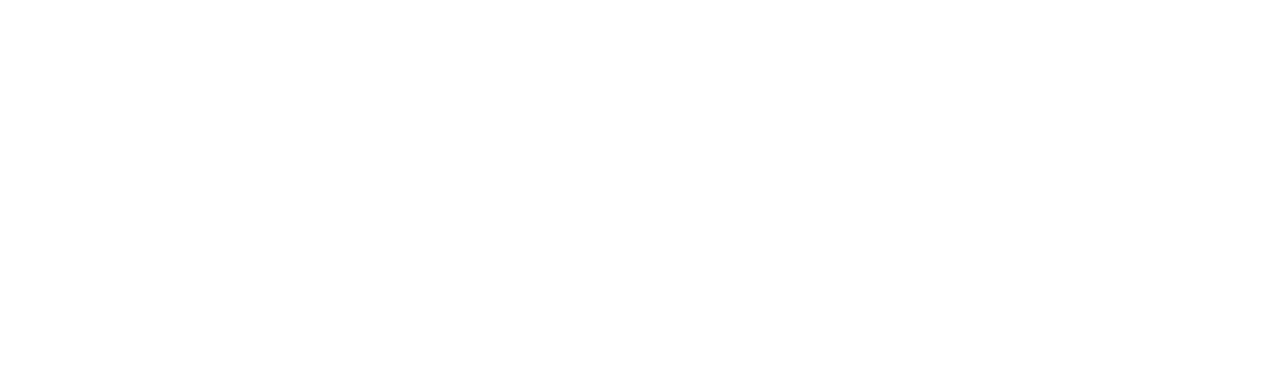
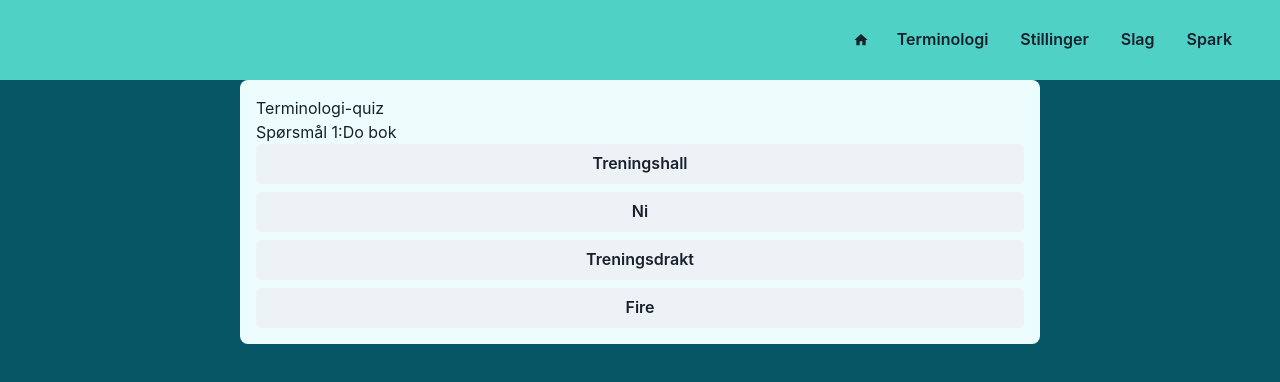
Before and after one commit to ohjohnsen/taekwondo-quiz-web, a React (Create React App) app: page /terminologyquiz in a window 1280 px wide. Before the commit this address had no page. Shown: the top 382 px of the page. Built offline with nearby package versions, Linux system fonts and the light colour scheme.

Commit message:
Adding NavBar

```diff
--- a/src/App.jsx
+++ b/src/App.jsx
@@ -6,14 +6,14 @@
   Route
 } from "react-router-dom";
 import MainPage from './pages/MainPage';
-import GuessTerminology from './pages/GuessTerminology';
+import TerminologyQuiz from './pages/TerminologyQuiz';
 
 function App() {
   return (
     <ChakraProvider>
       <BrowserRouter>
         <Routes>
-          <Route exact path="/guessterminology" element={<GuessTerminology />} />
+          <Route exact path="/terminologyquiz" element={<TerminologyQuiz />} />
           <Route path="/" element={<MainPage />} />
         </Routes>
       </BrowserRouter>
--- /dev/null
+++ b/src/components/NavBar.jsx
@@ -0,0 +1,109 @@
+import React from 'react';
+import { Box, Button, Flex, IconButton, Menu, MenuButton, MenuItem, MenuList } from '@chakra-ui/react';
+import { Link } from "react-router-dom";
+import { MdHome } from "react-icons/md";
+
+const NavBar = () => {
+  return (
+    <Box as="nav" height="5rem" width="100%" top="0" position="sticky">
+      <Flex
+        flexDirection="row"
+        height="100%"
+        width="100%"
+        alignItems="center"
+        justifyContent="right"
+        paddingRight="2rem"
+        background="teal.300"
+      >
+        <Menu>
+          <IconButton
+            as={Link}
+            to="/"
+            icon={<MdHome />}
+            background="transparent"
+            _hover={{ background: "#ffffff60" }}
+          />
+        </Menu>
+
+        <Menu>
+          <MenuButton
+            as={Button}
+            px={4}
+            borderRadius={5}
+            background="transparent"
+            _hover={{ background: "#ffffff60" }}
+          >
+            Terminologi
+          </MenuButton>
+          <MenuList marginTop="-0.5rem">
+            <MenuItem>
+              Teori
+            </MenuItem>
+            <MenuItem as={Link} to="/terminologyquiz">
+              Quiz
+            </MenuItem>
+          </MenuList>
+        </Menu>
+        <Menu>
+          <MenuButton
+            as={Button}
+            px={4}
+            borderRadius={5}
+            background="transparent"
+            _hover={{ background: "#ffffff60" }}
+          >
+            Stillinger
+          </MenuButton>
+          <MenuList marginTop="-0.5rem">
+            <MenuItem>
+              Teori
+            </MenuItem>
+            <MenuItem>
+              Quiz
+            </MenuItem>
+          </MenuList>
+        </Menu>
+        <Menu>
+          <MenuButton
+            as={Button}
+            px={4}
+            borderRadius={5}
+            background="transparent"
+            _hover={{ background: "#ffffff60" }}
+          >
+            Slag
+          </MenuButton>
+          <MenuList marginTop="-0.5rem">
+            <MenuItem>
+              Teori
+            </MenuItem>
+            <MenuItem>
+              Quiz
+            </MenuItem>
+          </MenuList>
+        </Menu>
+        <Menu>
+          <MenuButton
+            as={Button}
+            px={4}
+            borderRadius={5}
+            background="transparent"
+            _hover={{ background: "#ffffff60" }}
+          >
+            Spark
+          </MenuButton>
+          <MenuList marginTop="-0.5rem">
+            <MenuItem>
+              Teori
+            </MenuItem>
+            <MenuItem>
+              Quiz
+            </MenuItem>
+          </MenuList>
+        </Menu>
+      </Flex>
+    </Box>
+  );
+}
+
+export default NavBar;
--- a/src/pages/MainPage.jsx
+++ b/src/pages/MainPage.jsx
@@ -1,9 +1,11 @@
 import React from 'react';
 import { Box } from "@chakra-ui/react";
+import NavBar from '../components/NavBar';
 
 const MainPage = () => {
   return (
     <Box>
+      <NavBar />
       Main page
     </Box>
   );
--- a/src/pages/GuessTerminology.jsx
+++ b/src/pages/TerminologyQuiz.jsx
@@ -2,6 +2,7 @@
 import { terminologies } from '../assets/terminologies';
 import { Flex, Box, Stack, Button, Icon, IconButton, Grid } from "@chakra-ui/react";
 import { MdRefresh, MdCheckCircle } from 'react-icons/md';
+import NavBar from '../components/NavBar';
 
 const getKoreanQuestionAndNorwegianChoices = () => {
   console.log("Generating guesses");
@@ -51,7 +52,7 @@
 
 let guessingData = getKoreanQuestionAndNorwegianChoices();
 
-const GuessTerminology = () => {
+const TerminologyQuiz = () => {
   const [currentQuestion, setCurrentQuestion] = useState(1);
   const [answers, setAnswers] = useState([]);
   const [selectedAnswer, setSelectedAnswer] = useState(undefined);
@@ -61,14 +62,14 @@
       background='cyan.900'
       height='100vh'
       width='100vw'
-      padding='1rem'
       flexDirection='column'
       alignItems='center'
     >
+      <NavBar />
       <Box background='cyan.50' padding='1rem' width='50rem' borderRadius='0.5rem' dropShadow=''>
-        Guess terminology
+        Terminologi-quiz
         <Box>
-          Question { currentQuestion }:
+          Spørsmål { currentQuestion }:
           { guessingData.question.terminology }
         </Box>
         <Stack>
@@ -126,4 +127,4 @@
   );
 };
 
-export default GuessTerminology;
+export default TerminologyQuiz;
```
Also changed, not shown: src/components/NavLink.jsx (added, +14 -0 lines).
